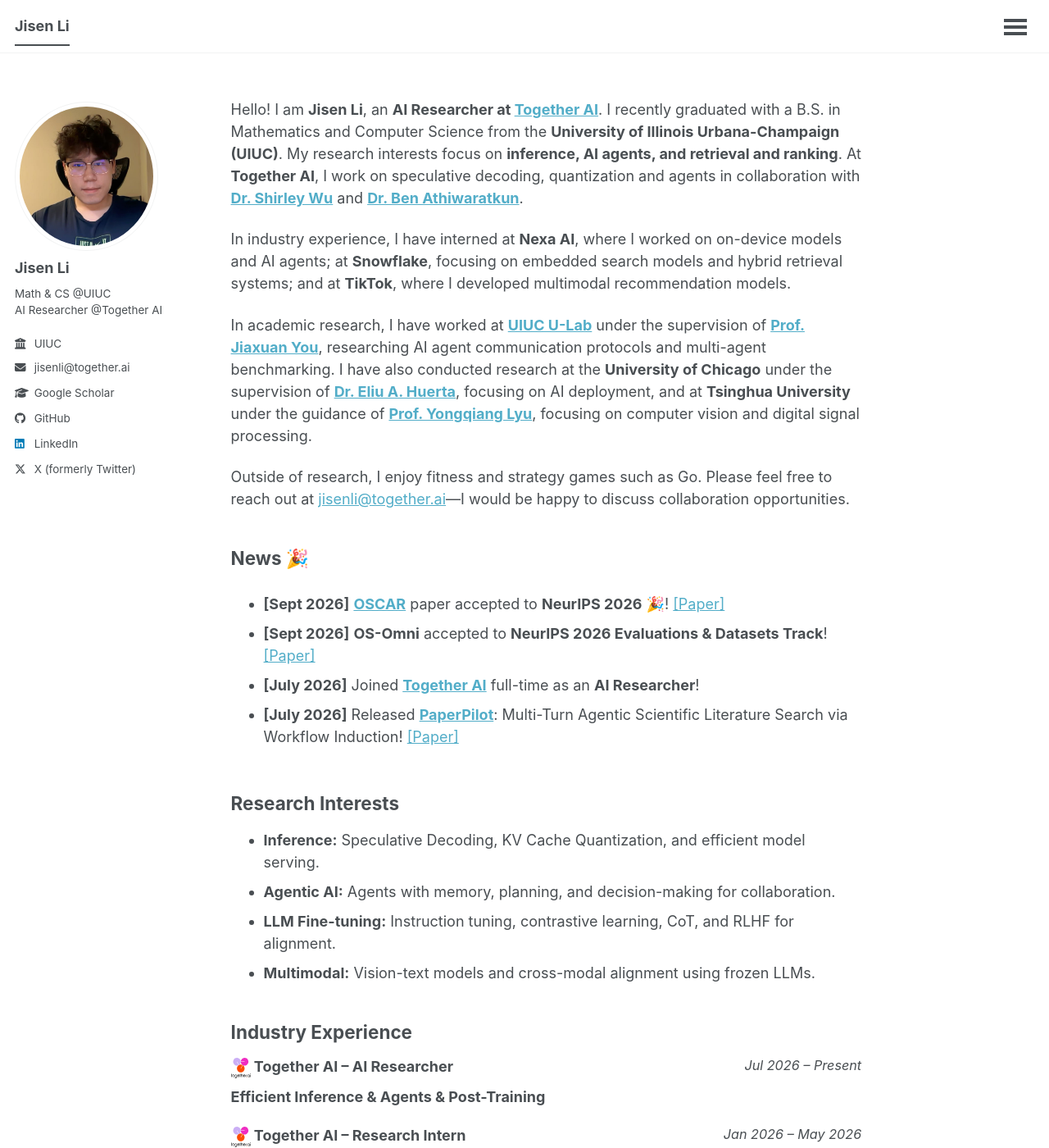
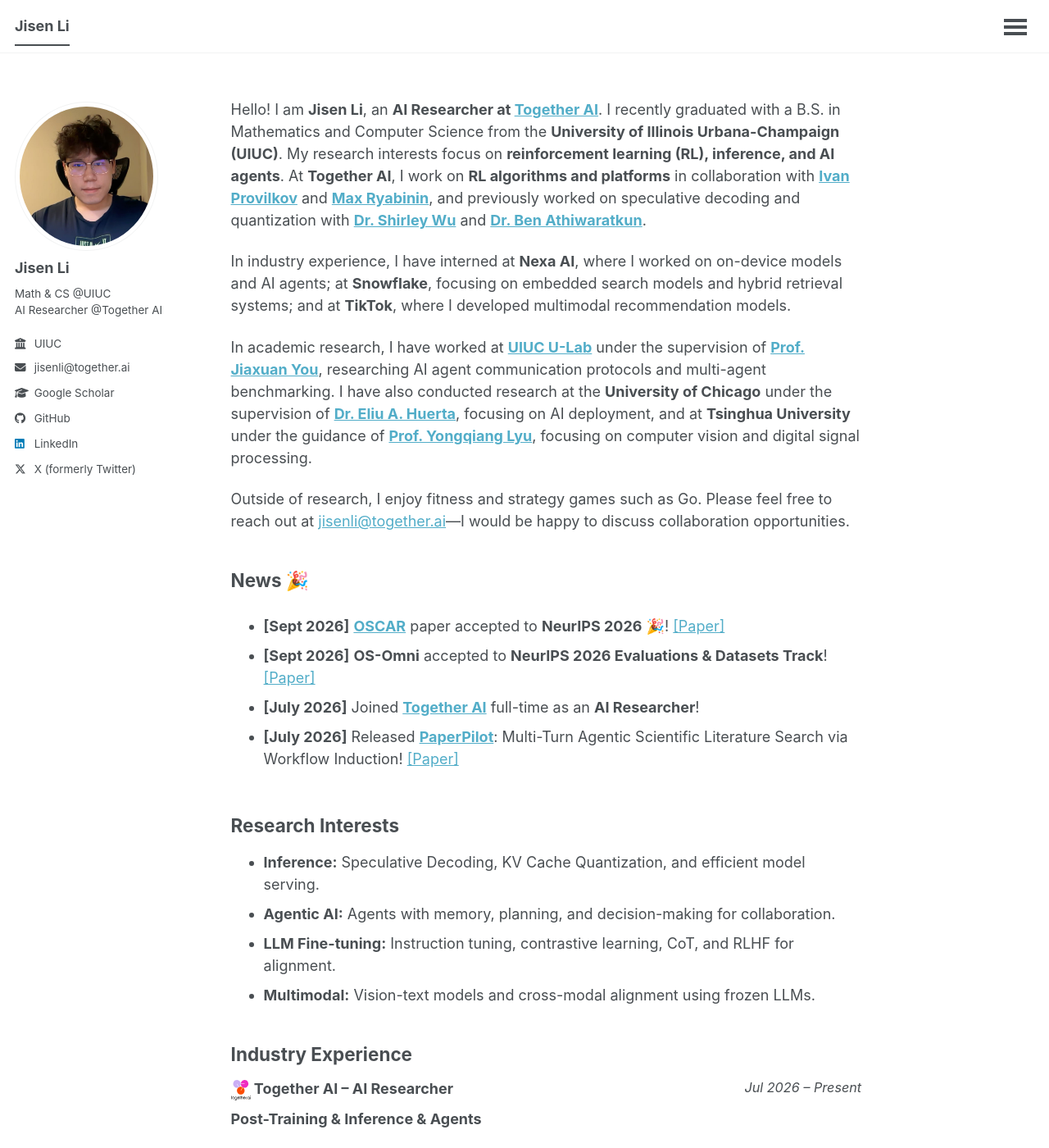
Before and after one commit to mtilyxuegao/mtilyxuegao.github.io, a Jekyll site: the page built from _pages/about.md, in a window 1280 px wide and 1400 px high. Shown: the whole window at 82% size. Built offline with Jekyll 4.4.1, drawn with Linux system fonts in a browser that asks for light colours; a script that is not in the unit is left out.

Commit message:
Update research focus to RL and Together AI collaborators
Co-Authored-By: Claude Opus 5.5 <noreply@anthropic.com>

```diff
--- a/_pages/about.md
+++ b/_pages/about.md
@@ -8,7 +8,7 @@ redirect_from:
   - /about.html
 ---
 
-Hello! I am **Jisen Li**, an **AI Researcher at [Together AI](https://www.together.ai/)**. I recently graduated with a B.S. in Mathematics and Computer Science from the **University of Illinois Urbana-Champaign (UIUC)**. My research interests focus on **inference, AI agents, and retrieval and ranking**. At **Together AI**, I work on speculative decoding, quantization and agents in collaboration with **[Dr. Shirley Wu](https://xwushirley.github.io/)** and **[Dr. Ben Athiwaratkun](https://benathi.github.io/)**.
+Hello! I am **Jisen Li**, an **AI Researcher at [Together AI](https://www.together.ai/)**. I recently graduated with a B.S. in Mathematics and Computer Science from the **University of Illinois Urbana-Champaign (UIUC)**. My research interests focus on **reinforcement learning (RL), inference, and AI agents**. At **Together AI**, I work on **RL algorithms and platforms** in collaboration with **[Ivan Provilkov](https://www.linkedin.com/in/ivan-provilkov/)** and **[Max Ryabinin](https://mryab.github.io/)**, and previously worked on speculative decoding and quantization with **[Dr. Shirley Wu](https://xwushirley.github.io/)** and **[Dr. Ben Athiwaratkun](https://benathi.github.io/)**.
 
 In industry experience, I have interned at **Nexa AI**, where I worked on on-device models and AI agents; at **Snowflake**, focusing on embedded search models and hybrid retrieval systems; and at **TikTok**, where I developed multimodal recommendation models.
 
@@ -57,7 +57,7 @@ Outside of research, I enjoy fitness and strategy games such as Go. Please feel
 
 ### ![Together AI](../images/together.svg){: width="24px"} Together AI – AI Researcher <span style="float: right; font-size: 0.9em; font-weight: normal;">*Jul 2026 – Present*</span>
 
-**Efficient Inference & Agents & Post-Training**
+**Post-Training & Inference & Agents**
 
 ### ![Together AI](../images/together.svg){: width="24px"} Together AI – Research Intern <span style="float: right; font-size: 0.9em; font-weight: normal;">*Jan 2026 – May 2026*</span>
 
```
